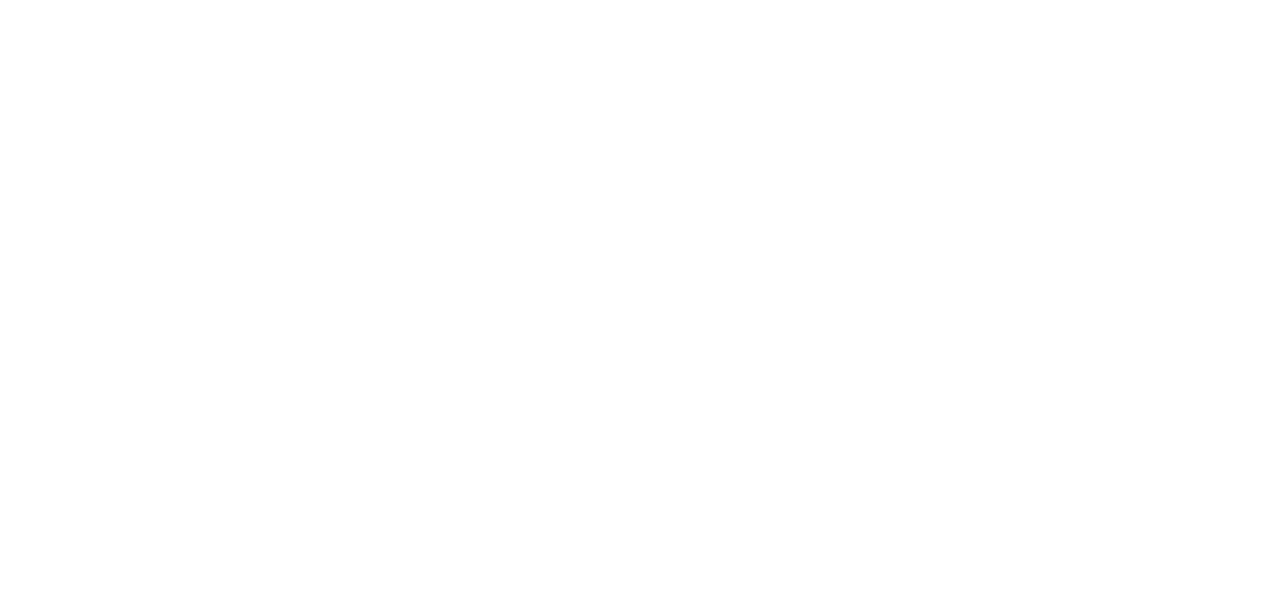
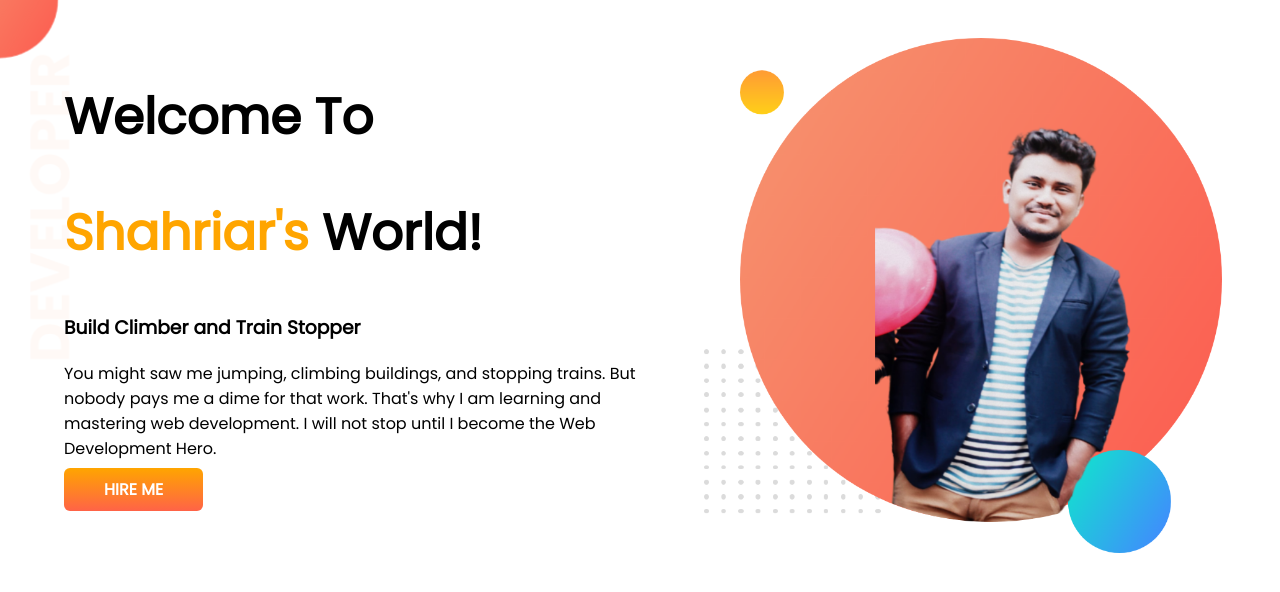
Before and after one commit to the-shahriar/developer-portfolio, a plain HTML site: page index.html in a window 1280 px wide. Drawn offline with Linux system fonts and the light colour scheme.

Commit message:
hero section done

```diff
--- a/index.html
+++ b/index.html
@@ -6,11 +6,32 @@
     <meta http-equiv="X-UA-Compatible" content="IE=edge">
     <meta name="viewport" content="width=device-width, initial-scale=1.0">
     <title>Shahriar's Portfolio</title>
+    <link rel="preconnect" href="https://fonts.googleapis.com">
+    <link rel="preconnect" href="https://fonts.gstatic.com" crossorigin>
+    <link href="https://fonts.googleapis.com/css2?family=Poppins&display=swap" rel="stylesheet">
     <link rel="stylesheet" href="style.css">
 </head>
 
 <body>
+    <section class="hero-section">
 
+        <div class="half-width">
+            <h1>Welcome To</h1>
+            <h1 class="dev-name"><span>Shahriar's </span>World!</h1>
+            <h3>Build Climber and Train Stopper</h3>
+            <p>You might saw me jumping, climbing buildings, and stopping trains. But nobody pays me a dime for that
+                work.
+                That's why I am learning and mastering web development. I will not stop until I become the Web
+                Development
+                Hero.
+            </p>
+            <a class="link-btn" href="https://www.linkedin.com/in/theshahriarislam/" target="_blank">Hire me</a>
+        </div>
+
+        <div class="half-width">
+            <img src="images/shahriar-pic.png" alt="shahriar's picture">
+        </div>
+    </section>
 </body>
 
 </html>
--- a/style.css
+++ b/style.css
@@ -0,0 +1,38 @@
+body{
+    font-family: 'Poppins', sans-serif;
+    margin: 0;
+}
+
+h1{
+    font-size: 50px;
+}
+
+.dev-name span{
+    color: orange;
+}
+
+.hero-section{
+    display: flex;
+    background-image: url(images/top-banner.png);
+    background-repeat: no-repeat;
+}
+
+.half-width{
+    width: 50%;
+    padding-left: 5%;
+    padding-top: 3%;
+}
+
+.half-width img{
+    width: 90%;
+}
+
+.link-btn{
+    text-transform: uppercase;
+    text-decoration: none;
+    background-image: linear-gradient(orange, tomato);
+    font-weight: 700;
+    padding: 10px 40px;
+    color: white;
+    border-radius: 6px;
+}
```
